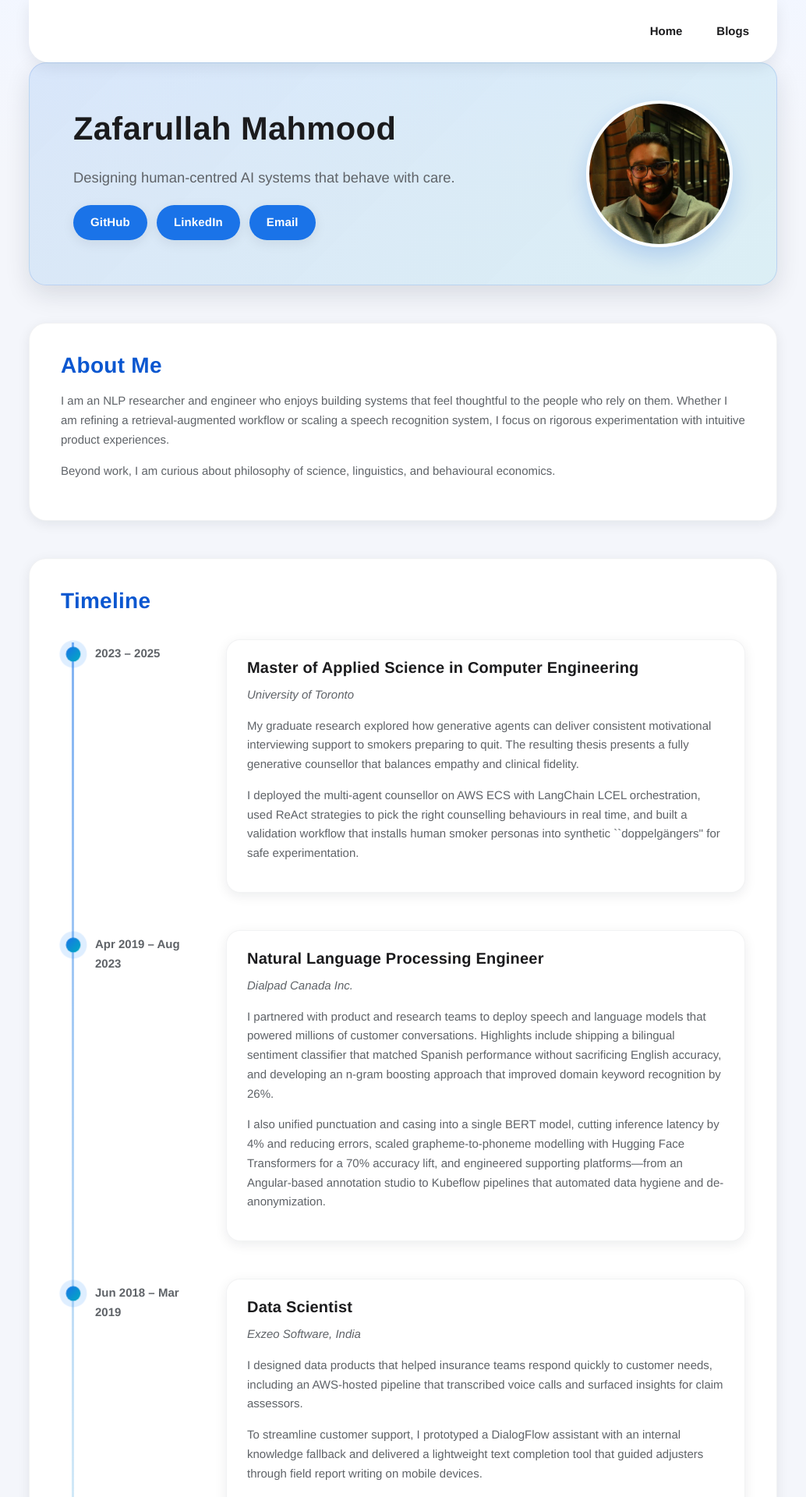
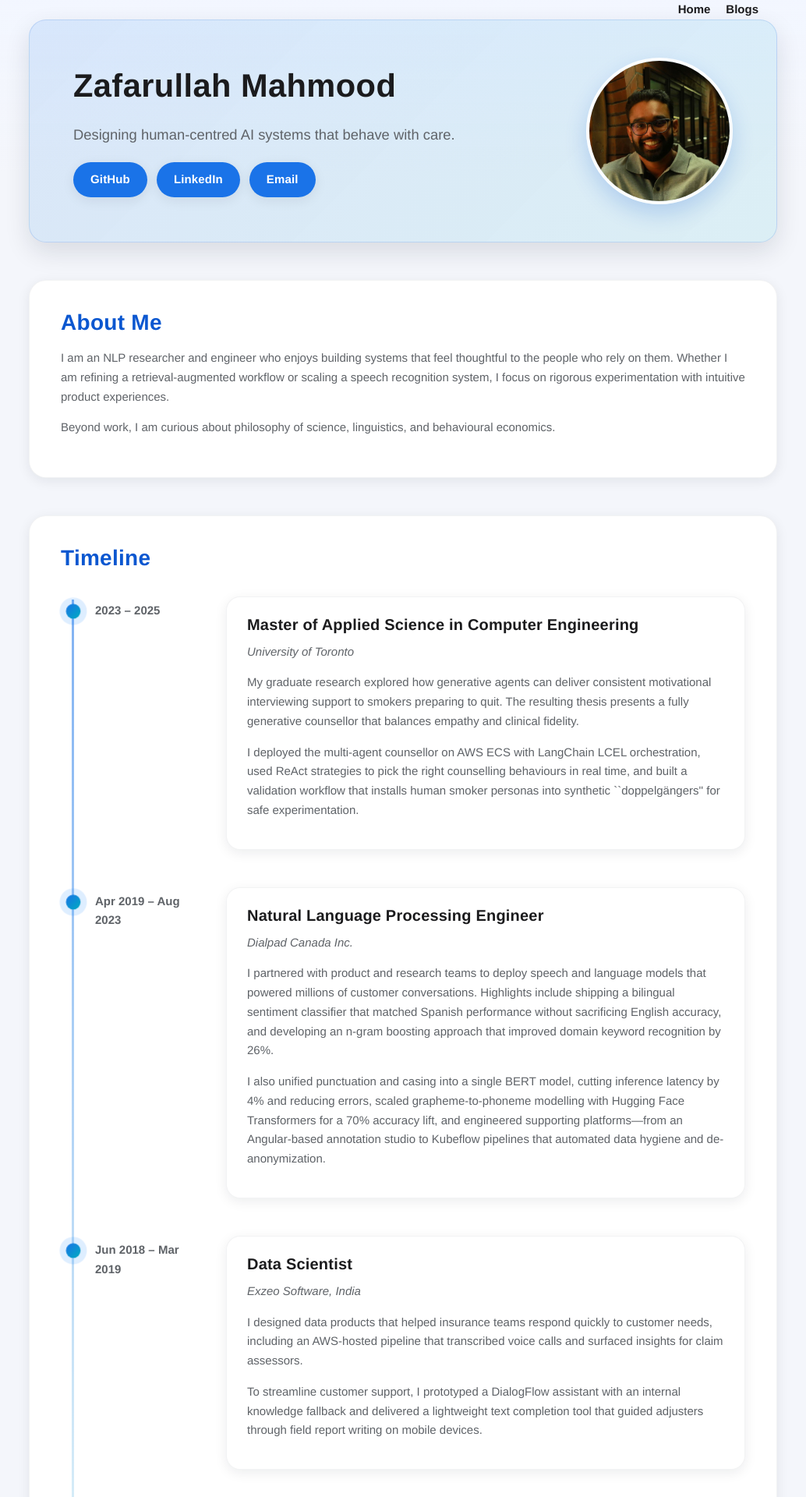
Before and after one commit to zaffnet/zaffnet.github.io, a Jekyll site: the page built from index.html, in a window 1280 px wide. Shown: the top 1920 px of the page at 78% size, without its empty margins (123-1157 px from the left). Built offline with Jekyll 4.4.1, drawn with Linux system fonts in a browser that asks for light colours.

Commit message:
Simplify navbar layout

```diff
--- a/_layouts/default.html
+++ b/_layouts/default.html
@@ -19,7 +19,6 @@
   <div class="container">
     <header>
       <nav>
-        <a href="{{ "/" | relative_url }}" class="nav-logo" aria-label="Homepage"></a>
         <ul>
           <li><a href="{{ "/" | relative_url }}">Home</a></li>
           <li><a href="{{ "/blogs" | relative_url }}">Blogs</a></li>
--- a/assets/css/style.css
+++ b/assets/css/style.css
@@ -9,7 +9,6 @@
   --accent-color-strong: #0b57d0;
   --secondary-accent: #00acc1;
   --border-color: rgba(26, 115, 232, 0.12);
-  --header-height: 80px;
   --font-family-base: 'Helvetica Neue', 'Calibri Light', 'Roboto', sans-serif;
   --font-family-heading: 'Helvetica Neue', 'Calibri Light', 'Roboto', sans-serif;
   --elevation-low: 0 4px 16px rgba(17, 24, 39, 0.08);
@@ -88,35 +87,18 @@ h1, h2, h3, h4, h5, h6 {
 
 /* Header */
 header {
-  height: var(--header-height);
+  padding: 20px 0;
   display: flex;
   justify-content: center;
 }
 
 header nav {
   display: flex;
-  justify-content: space-between;
+  justify-content: flex-end;
   align-items: center;
-  height: 100%;
-  width: min(960px, 90vw);
+  width: min(960px, 92vw);
   padding: 0 24px;
   box-sizing: border-box;
-  background-color: var(--surface-color);
-  border-radius: 0 0 26px 26px;
-  box-shadow: 0 6px 20px rgba(17, 24, 39, 0.08);
-}
-
-.nav-logo {
-  display: inline-flex;
-  align-items: center;
-  justify-content: center;
-  width: 48px;
-  height: 100%;
-  color: var(--text-primary);
-}
-
-.nav-logo:hover {
-  text-decoration: none;
 }
 
 header nav ul {
@@ -124,21 +106,35 @@ header nav ul {
   margin: 0;
   padding: 0;
   display: flex;
+  flex-wrap: wrap;
   gap: 20px;
 }
 
 header nav ul a {
   color: var(--text-primary);
   font-weight: 600;
-  padding: 8px 12px;
-  border-radius: 999px;
-  transition: background-color 0.2s ease, color 0.2s ease;
+  padding: 6px 0;
+  position: relative;
 }
 
 header nav ul a:hover,
 header nav ul a:focus-visible {
   color: var(--accent-color-strong);
-  background-color: rgba(26, 115, 232, 0.12);
+}
+
+@media (max-width: 600px) {
+  header {
+    padding: 16px 0;
+  }
+
+  header nav {
+    width: min(960px, 94vw);
+    padding: 0 16px;
+  }
+
+  header nav ul {
+    gap: 16px;
+  }
 }
 
 /* Main content */
```
